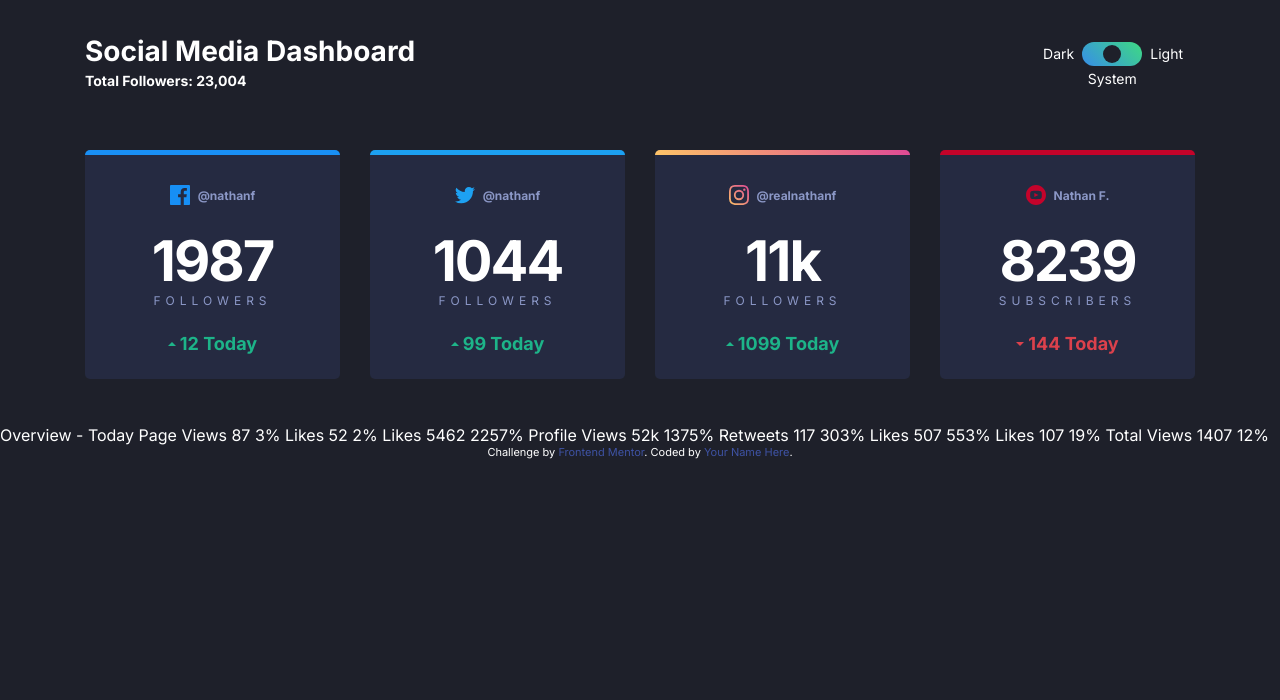
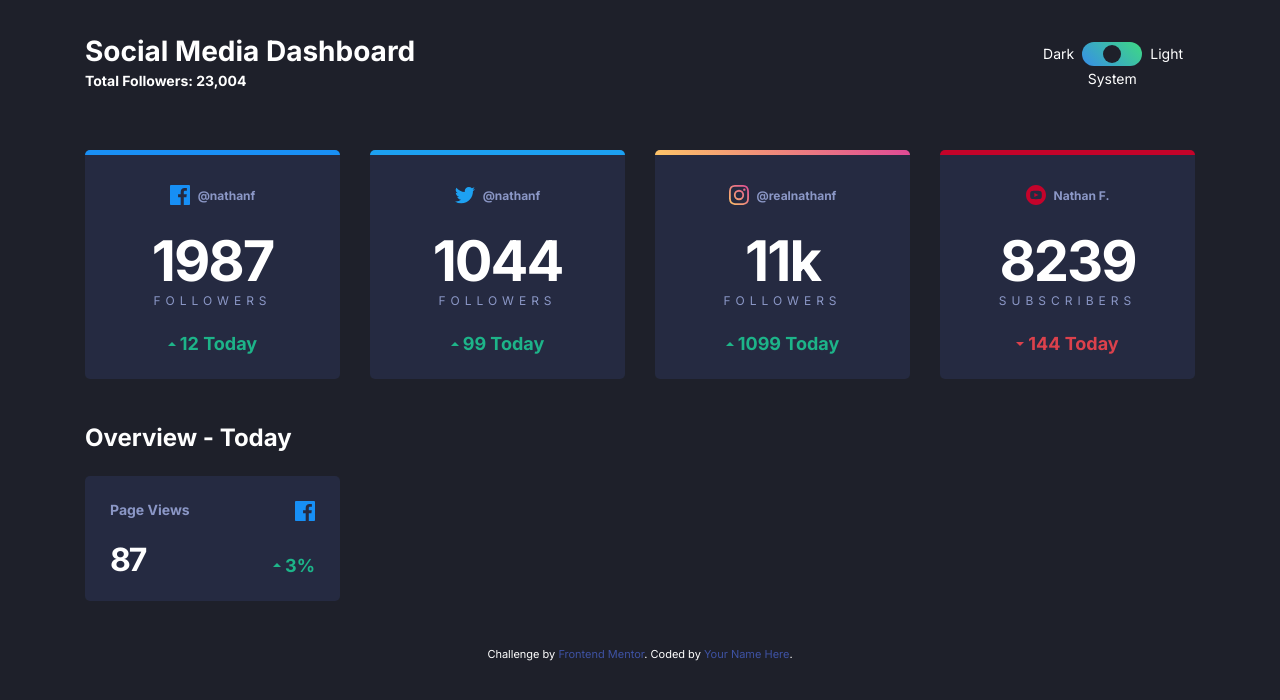
Before and after one commit to ClementMadiot/Social_Media_Dashboard_Dark-light-toggle_Javascript, a website: page index.html in a window 1280 px wide. Drawn offline with Linux system fonts and the light colour scheme.

Commit message:
style first card-Overview card

```diff
--- a/app/scss/components/_index.scss
+++ b/app/scss/components/_index.scss
@@ -1,3 +1,4 @@
 @forward 'header';
 @forward 'toggle';
 @forward 'card';
+@forward 'card-grid';
--- /dev/null
+++ b/app/scss/components/card-grid.scss
@@ -0,0 +1,25 @@
+@use '../util' as *;
+/// second section
+.card-grid {
+  display: grid;
+  grid-template-columns: repeat(2, 1fr);
+  grid-template-rows: repeat(2, auto);
+  justify-items: start;
+  gap: rem(23);
+
+  .card__subtitle {
+    font-size: rem(14);
+    font-weight: 700;
+  }
+  .card__count {
+    margin-bottom: 0;
+  }
+  .card__count,
+  .card__change {
+    align-self: end;
+  }
+  img,
+  .card__change {
+    justify-self: end;
+  }
+}
--- a/app/scss/components/card.scss
+++ b/app/scss/components/card.scss
@@ -22,14 +22,6 @@
   padding: rem(25);
   border-radius: rem(5);
   flex: 1;
-  &__platform {
-    display: flex;
-    justify-content: center;
-    align-items: center;
-    height: rem(20);
-    margin-top: rem(5);
-    margin-bottom: rem(28);
-  }
   &--facebook {
     @extend .card;
     border-top: rem(5) solid var(--facebook);
@@ -61,6 +53,14 @@
     @extend .card;
     border-top: rem(5) solid var(--youtube);
   }
+  &__platform {
+    display: flex;
+    justify-content: center;
+    align-items: center;
+    height: rem(20);
+    margin-top: rem(5);
+    margin-bottom: rem(28);
+  }
   &__icon {
     margin-right: rem(8);
   }
@@ -68,6 +68,7 @@
     font-size: rem(12);
     font-weight: bold;
   }
+
   &__followers {
     margin-bottom: rem(25);
   }
@@ -83,6 +84,7 @@
     }
     &--small {
       @extend .card__count;
+      font-size: rem(32);
     }
   }
   &__label {
@@ -109,7 +111,8 @@
     img {
       margin-right: rem(4);
     }
-    &__number {
-    }
+
+    // &__number {
+    // }
   }
 }
--- a/app/scss/globals/typography.scss
+++ b/app/scss/globals/typography.scss
@@ -12,6 +12,10 @@ h1{
     font-size: rem(28);
   }
 }
+h2{
+  font-size: rem(24);
+  margin-bottom: rem(24);
+}
 a,
 a:visited,
 a:active {
--- a/index.html
+++ b/index.html
@@ -135,16 +135,27 @@
             <div class="card__label">Subscribers</div>
           </div>
           <div class="card__change--down">
-            <img src="images/icon-down.svg" alt="up arrow" />
+            <img src="images/icon-down.svg" alt="down arrow" />
             <div class="card__number">144 Today</div>
           </div>
         </div>
       </section>
-      <div>
-        Overview - Today Page Views 87 3% Likes 52 2% Likes 5462 2257% Profile
-        Views 52k 1375% Retweets 117 303% Likes 507 553% Likes 107 19% Total
-        Views 1407 12%
-      </div>
+      <section class="container">
+        <h2>Overview - Today</h2>
+
+        <div class="cards">
+          <!-- Views Facebook  -->
+          <div class="card card-grid">
+            <div class="card__subtitle">Page Views</div>
+            <img src="images/icon-facebook.svg" alt="facebook" />
+            <div class="card__count card__count--small">87</div>
+            <div class="card__change card__change--up">
+              <img src="images/icon-up.svg" alt="up arrow" />
+              <div class="card__number">3%</div>
+            </div>
+          </div>
+        </div>
+      </section>
     </main>
 
     <div class="attribution">
```
Also changed, not shown: dist/style.css, 1 other file.
